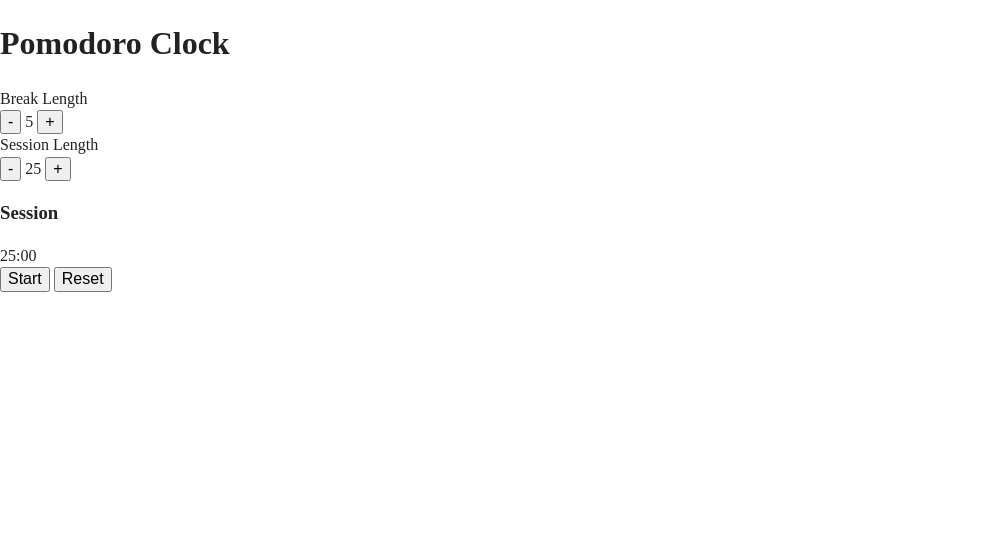
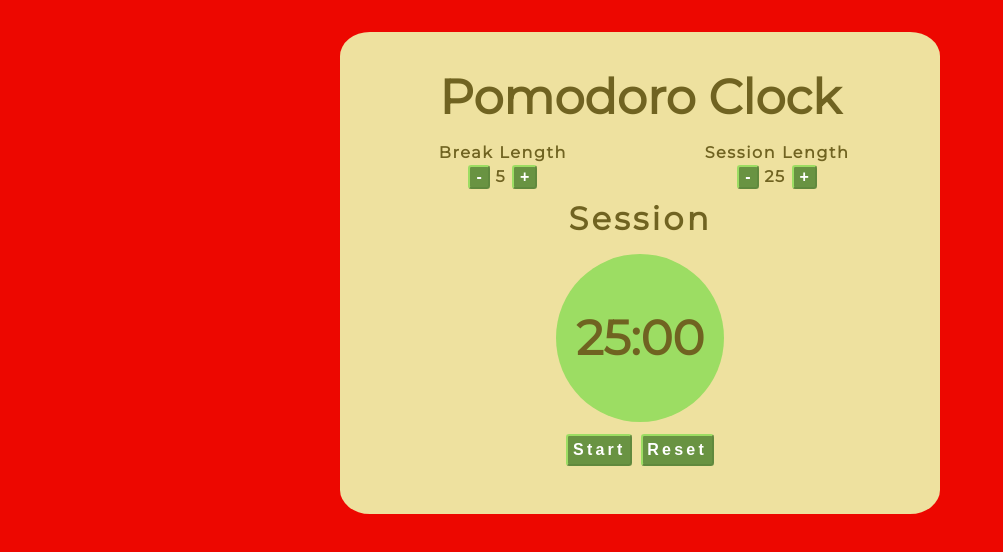
Before and after one commit to GreenApple76/pomodoro-clock, a plain HTML site: page index.html in a window 1280 px wide. Shown: the whole page, without its empty margins (0-1003 px from the left). Drawn offline with nearby package versions, Linux system fonts and the light colour scheme.

Commit message:
add css / design

```diff
--- a/css/main.css
+++ b/css/main.css
@@ -96,13 +96,97 @@ textarea {
 /* ==========================================================================
    Author's custom styles
    ========================================================================== */
+body {
+    color: #706321;
+    font-family: 'Montserrat', sans-serif;
+    font-size: 16px;
+    background-color: #ed0700;
+}
 
+h1 {
+    font-size: 3em;
+    margin-bottom: .2em;
+}
 
+h3 {
+    font-size: 2em;
+    margin: 0 auto;
+    padding-top: .25em;
+    letter-spacing: .1em;
+}
 
+button {
+    color: #fff;
+    font-weight: 600;
+    background-color: #699342;
+    border-radius: .2em;
+    outline-color: #9cdd63;
+    box-shadow: #9cdd63;
+    border-color: #9cdd63;
+}
+.container {
+    width: 67%;
+    max-width: 600px;;
+    background-color: #EEE19F;
+    overflow: auto;
+    border-radius: 5%;
+    margin: auto;
+    margin-top: 2em;
+    text-align: center;
+}
 
+.length {
+    line-height: 150%;
+}
 
+.breakSection {
+    font-weight: 600;
+    letter-spacing: .1em;
+    line-height: 1em;
+    width: 45%;
+    display: inline-block;
+    margin: 0 auto;
+    text-align: center;
+}
 
+.sessionSection {
+    font-weight: 600;
+    letter-spacing: .1em;
+    line-height: 1em;
+    width: 45%;
+    display: inline-block;
+    margin: 0 auto;
+    text-align: center;
+}
 
+.counterSection {
+    width: 100%;
+    margin: 0 auto;
+    margin-bottom: 2em;
+    padding-bottom: 1em;
+    text-align: center;
+}
+
+.sessionCounter {
+    font-size: 3em;
+    font-weight: 700;
+    width: 3.5em;
+    height: 3.5em;
+    border-radius: 50%;
+    line-height: 3.5em;
+    padding: 0;
+    margin: .25em auto;
+    background-color: #9cdd63;
+}
+
+.startSession, .reset {
+    letter-spacing: .2em;
+    padding: .3em;
+}
+
+.startSession {
+    margin-right: .25em;
+}
 
 
 
--- a/index.html
+++ b/index.html
@@ -10,7 +10,7 @@
         <link rel="manifest" href="site.webmanifest">
         <link rel="apple-touch-icon" href="icon.png">
         <!-- Place favicon.ico in the root directory -->
-
+        <link href="https://fonts.googleapis.com/css?family=Montserrat" rel="stylesheet">
         <link rel="stylesheet" href="css/normalize.css">
         <link rel="stylesheet" href="css/main.css">
     </head>
@@ -23,21 +23,23 @@
         <div class="container">
             <h1>Pomodoro Clock</h1>
             <div class="breakSection">
-                Break Length<br>
+                <span class="length">Break Length</span><br>
                 <button class="breakLess">-</button>
                 <span class="breakLength">5</span>
                 <button class="breakMore">+</button>
             </div>
             <div class="sessionSection">
-                Session Length<br>
+                <span class="length">Session Length</span><br>
                 <button class="sessionLess">-</button>
                 <span class="sessionLength">25</span>
                 <button class="sessionMore">+</button>
             </div>
-            <h3>Session</h3>
-            <div class="sessionCounter">25:00</div>
-            <button class="startSession">Start</button>
-            <button class="reset">Reset</button>
+            <div class="counterSection">
+                <h3>Session</h3>
+                <div class="sessionCounter">25:00</div>
+                <button class="startSession">Start</button>
+                <button class="reset">Reset</button>
+            </div>
         </div>
         <script src="js/vendor/modernizr-3.5.0.min.js"></script>
         <script src="https://code.jquery.com/jquery-3.2.1.min.js" integrity="sha256-hwg4gsxgFZhOsEEamdOYGBf13FyQuiTwlAQgxVSNgt4=" crossorigin="anonymous"></script>
```
